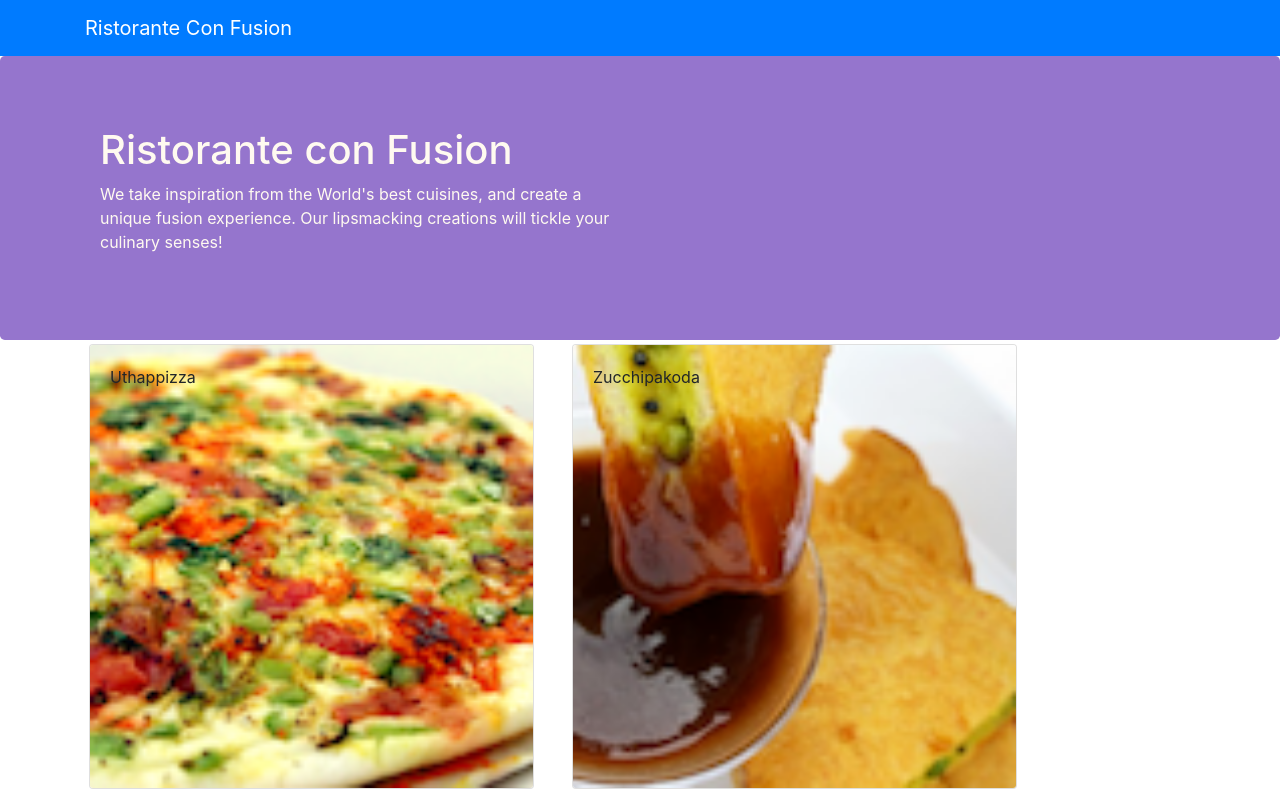
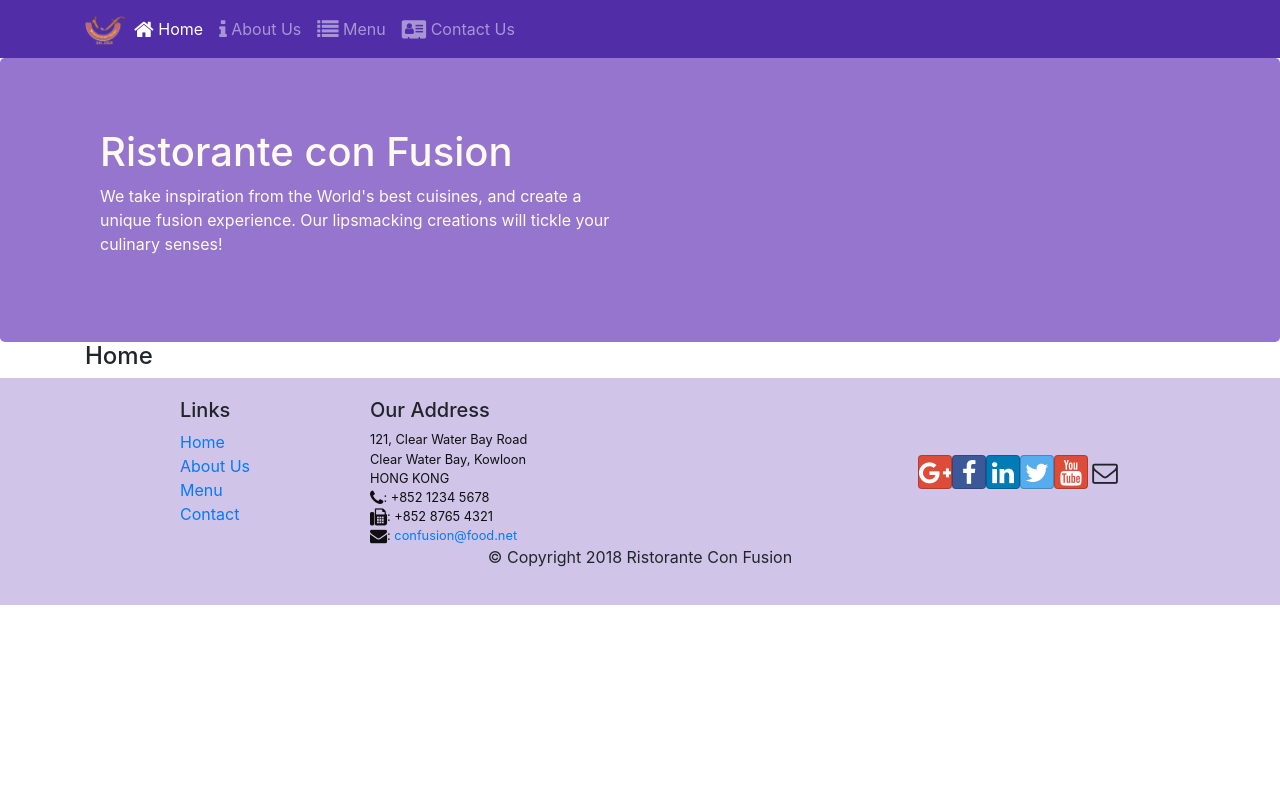
Before and after one commit to mugaber/Restaurant, a React (Create React App) app: page /home in a window 1280 px wide. Shown: the top 795 px of the page. Built offline with nearby package versions, Linux system fonts and the light colour scheme.

Commit message:
React Router

```diff
--- a/package.json
+++ b/package.json
@@ -13,6 +13,7 @@
     "react-bootstrap": "^1.0.0-beta.16",
     "react-dom": "^16.12.0",
     "react-popper": "^1.3.7",
+    "react-router-dom": "^5.1.2",
     "react-scripts": "3.3.0",
     "reactstrap": "^8.2.0"
   },
--- a/src/App.js
+++ b/src/App.js
@@ -1,13 +1,16 @@
 import React, { Component } from "react";
 import "./App.css";
 import Main from "./components/Main";
+import { BrowserRouter } from "react-router-dom";
 
 class App extends Component {
   render() {
     return (
-      <div className="App">
-        <Main />
-      </div>
+      <BrowserRouter>
+        <div className="App">
+          <Main />
+        </div>
+      </BrowserRouter>
     );
   }
 }
--- a/src/components/Footer.js
+++ b/src/components/Footer.js
@@ -1,4 +1,5 @@
 import React from "react";
+import { Link } from "react-router-dom"
 
 function Footer(props) {
   return (
@@ -9,16 +10,16 @@ function Footer(props) {
             <h5>Links</h5>
             <ul className="list-unstyled">
               <li>
-                <a href="#">Home</a>
+                <Link to="/home">Home</Link>
               </li>
               <li>
-                <a href="#">About</a>
+                <Link to="/aboutus">About Us</Link>
               </li>
               <li>
-                <a href="#">Menu</a>
+                <Link to="/menu">Menu</Link>
               </li>
               <li>
-                <a href="contactus.html">Contact</a>
+                <Link to="/contactus">Contact</Link>
               </li>
             </ul>
           </div>
--- a/src/components/Header.js
+++ b/src/components/Header.js
@@ -1,13 +1,70 @@
 import React, { Component } from "react";
-import { Navbar, NavbarBrand, Jumbotron } from "reactstrap";
+import {
+  Nav,
+  Navbar,
+  NavbarBrand,
+  NavbarToggler,
+  Collapse,
+  NavItem,
+  Jumbotron,
+  Col
+} from "reactstrap";
+import { NavLink } from "react-router-dom";
 
 class Header extends Component {
+  constructor(props) {
+    super(props);
+    this.state = {
+      isNavOpen: false
+    };
+    this.toggleNav = this.toggleNav.bind(this);
+  }
+
+  toggleNav() {
+    this.setState({
+      isNavOpen: !this.state.isNavOpen
+    });
+  }
+
   render() {
     return (
       <>
-        <Navbar dark color="primary">
+        <Navbar dark expand="md">
           <div className="container">
-            <NavbarBrand href="/">Ristorante Con Fusion</NavbarBrand>
+            <NavbarToggler onClick={this.toggleNav} />
+            <NavbarBrand className="mr-auto" href="/">
+              <img
+                src="assets/images/logo.png"
+                height="30"
+                width="41"
+                alt="Ristorante Con Fusion"
+              />
+            </NavbarBrand>
+            <Collapse isOpen={this.state.isNavOpen} navbar>
+              <Nav navbar>
+                <NavItem>
+                  <NavLink className="nav-link" to="/home">
+                    <span className="fa fa-home fa-lg"></span> Home
+                  </NavLink>
+                </NavItem>
+                <NavItem>
+                  <NavLink className="nav-link" to="/aboutus">
+                    <span className="fa fa-info fa-lg"></span> About Us
+                  </NavLink>
+                </NavItem>
+                <NavItem>
+                  <NavLink className="nav-link" to="/menu">
+                    <span className="fa fa-list fa-lg"></span> Menu
+                  </NavLink>
+                </NavItem>
+                <NavItem>
+                  <NavLink className="nav-link" to="/contactus">
+                    <span className="fa fa-address-card fa-lg"></span> Contact
+                    Us
+                  </NavLink>
+                </NavItem>
+              </Nav>
+            </Collapse>
           </div>
         </Navbar>
 
--- /dev/null
+++ b/src/components/Home.js
@@ -0,0 +1,11 @@
+import React from "react";
+
+function Home(props) {
+  return (
+    <div className="container">
+      <h4>Home</h4>
+    </div>
+  );
+}
+
+export default Home;
--- a/src/components/Main.js
+++ b/src/components/Main.js
@@ -2,8 +2,10 @@ import React, { Component } from "react";
 import Menu from "./Menu.js";
 import { DISHES } from "../shared/dishes";
 import DishDetail from "./DishDetail";
-import Header from './Header'
-import Footer from './Footer'
+import Header from "./Header";
+import Footer from "./Footer";
+import { Route, Switch, Redirect } from "react-router-dom";
+import Home from "./Home";
 
 class Main extends Component {
   constructor(props) {
@@ -21,10 +23,34 @@ class Main extends Component {
   }
 
   render() {
+    const HomePage = () => {
+      return <Home />;
+    };
+
     return (
       <div>
         <Header />
-        <Menu
+
+        <Switch>
+          <Route path="/home" component={HomePage} />
+          <Route
+            exact
+            path="/menu"
+            component={() => <Menu dishes={this.state.dishes} />}
+          />
+          <Redirect to="/home" />
+        </Switch>
+
+        <Footer />
+      </div>
+    );
+  }
+}
+
+export default Main;
+
+{
+  /* <Menu
           dishes={this.state.dishes}
           onClick={dishId => this.onDishSelected(dishId)}
         />
@@ -34,11 +60,5 @@ class Main extends Component {
               dish => dish.id === this.state.selectedDish
             )[0]
           }
-        />
-        <Footer />
-      </div>
-    );
-  }
+        /> */
 }
-
-export default Main;
```
Also changed, not shown: 1 other file (tests, documents, lock files or other folders).
